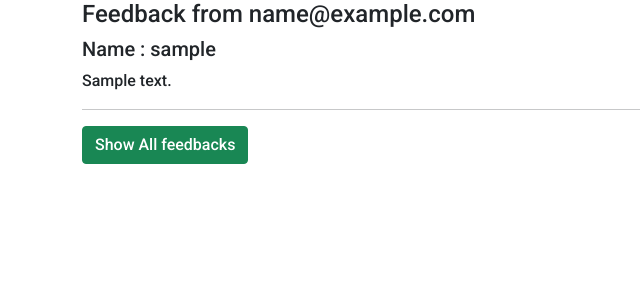
After one commit to mustafaelagamey/learning_django, a Django app: template reviews/templates/reviews/feedback_detail.html in a window 1280 px wide. The commit adds this page. Shown: the top 300 px of the page, without its empty margins (0-640 px from the left). Run offline with Django 3.2, Linux system fonts and the light colour scheme; the template is opened without the code that fills it: most values are stand-ins (such as "Sample title", 1, 10 or a date in 2020).

Commit message:
Feat-140: Using Django DetailView

```diff
--- /dev/null
+++ b/reviews/templates/reviews/feedback_detail.html
@@ -0,0 +1,17 @@
+{% extends 'base.html' %}
+{% block page_title %}
+    Feedback Detail
+{% endblock %}
+{% block content %}
+    <div>
+        <h4>Feedback from {{ feedback.email }}</h4>
+        <h5>Name : {{ feedback.user_name }}</h5>
+        <p>{{ feedback.comment }}</p>
+    </div>
+
+    <hr>
+    <div>
+        <a class="btn btn-success" href="{% url 'reviews:list-feedbacks' %}">Show All feedbacks</a>
+    </div>
+
+{% endblock %}
--- a/reviews/templates/reviews/feedback_list.html
+++ b/reviews/templates/reviews/feedback_list.html
@@ -8,12 +8,14 @@
         <div class="col-6 fw-bolder">Comment</div>
         <div class="col-6 fw-bolder"> Username</div>
         {% for feedback in feedbacks %}
-            <div class="col-6">{{ feedback.comment }} </div>
+            <div class="col-6">
+                <a href="{{ feedback.get_absolute_url }}">{{ feedback.comment }}</a>
+            </div>
             <div class="col-6"> {{ feedback.user_name }}</div>
         {% endfor %}
     </div>
     <hr>
-    <div >
+    <div>
         <a class="btn btn-secondary" href="{% url 'reviews:add-feedback' %}">Add feedback</a>
     </div>
 
--- a/reviews/urls.py
+++ b/reviews/urls.py
@@ -1,5 +1,5 @@
 from django.urls import path
-from .views import review, feedback, ReviewView, ThankYouView, FeedbackListView
+from .views import review, feedback, ReviewView, ThankYouView, FeedbackListView, FeedbackDetailView
 
 app_name = 'reviews'
 
@@ -9,4 +9,5 @@ urlpatterns = [
     path('feedback', feedback, name='add-feedback'),
     path('thank-you', ThankYouView.as_view(), name='thank-you'),
     path('list-feedbacks', FeedbackListView.as_view(), name='list-feedbacks'),
+    path('feedback-detail/<int:pk>', FeedbackDetailView.as_view(), name='feedback-detail'),
 ]
```
Also changed, not shown: reviews/models.py (+6 -1 lines), reviews/views.py (+6 -1 lines), README.md.
